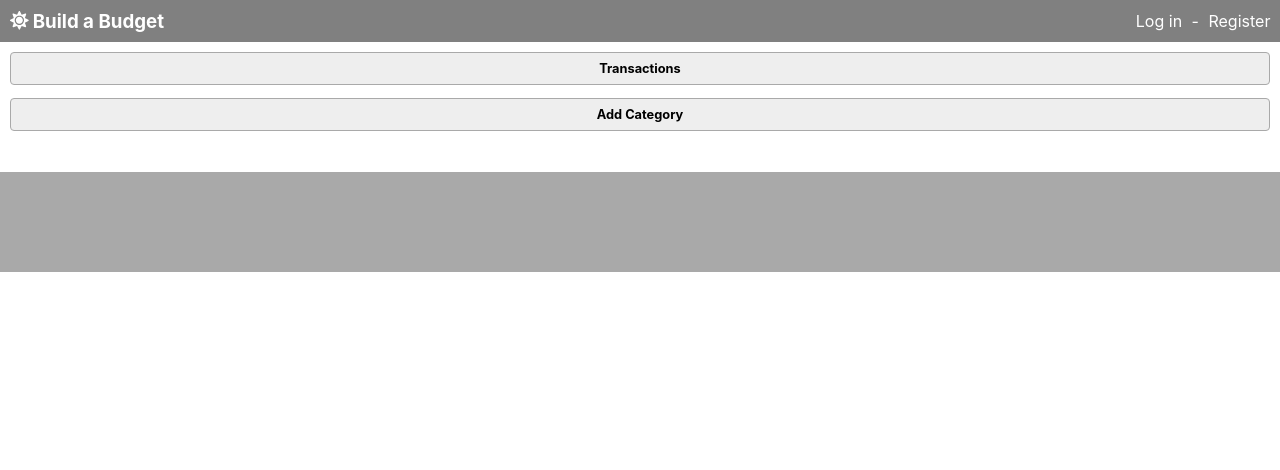
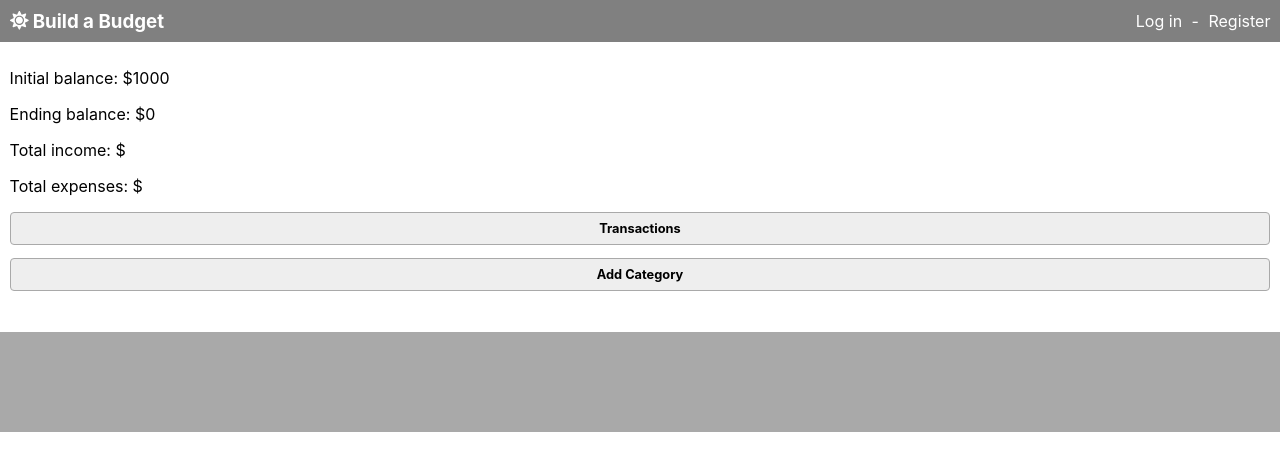
Before and after one commit to alextowe/budget-app-client, a React (Create React App) app: page / in a window 1280 px wide. Shown: the top 470 px of the page. Built offline with nearby package versions, Linux system fonts and the light colour scheme.

Commit message:
created summary component for aside menu

```diff
--- a/src/App/App.js
+++ b/src/App/App.js
@@ -8,6 +8,7 @@ import './App.css'
 // components
 import { Section } from '../components/Utils/Utils'
 import Header from '../components/Header/Header'
+import Summary from '../components/Summary/Summary'
 import MainNav from '../components/MainNav/MainNav'
 import ReturnNav from '../components/ReturnNav/ReturnNav'
 
@@ -93,6 +94,7 @@ export default class App extends Component {
           <Header />
         </header>
         <aside className='App__aside'>
+          <Summary />
           {this.renderNavRoutes()}
         </aside>
         <main className='App__main'>
--- /dev/null
+++ b/src/components/Summary/Summary.js
@@ -0,0 +1,23 @@
+import React, { Component } from 'react'
+import { Section } from '../Utils/Utils'
+import BudgetContext from '../../contexts/BudgetContext'
+
+export default class Summary extends Component {
+  static contextType = BudgetContext
+
+  render () {
+    const { initial_balance, ending_balance } = this.context
+    const { categories = [] } = this.context
+    const { expenses = [] } = this.context
+    return (
+      <Section className='Summary'>
+        <p>Initial balance: <span>${initial_balance}</span></p>
+        <p>Ending balance: <span>
+          ${ ending_balance === null ? '0' : ending_balance }</span>
+        </p>
+        <p>Total income: <span>$</span></p>
+        <p>Total expenses: <span>$</span></p>
+      </Section>
+    )
+  }
+}
--- a/src/contexts/BudgetContext.js
+++ b/src/contexts/BudgetContext.js
@@ -1,6 +1,8 @@
 import React, { Component } from 'react'
 
 const BudgetContext = React.createContext({
+  initial_balance: '1000',
+  ending_balance: null,
   categories: [
     {
       id: '1',
```
